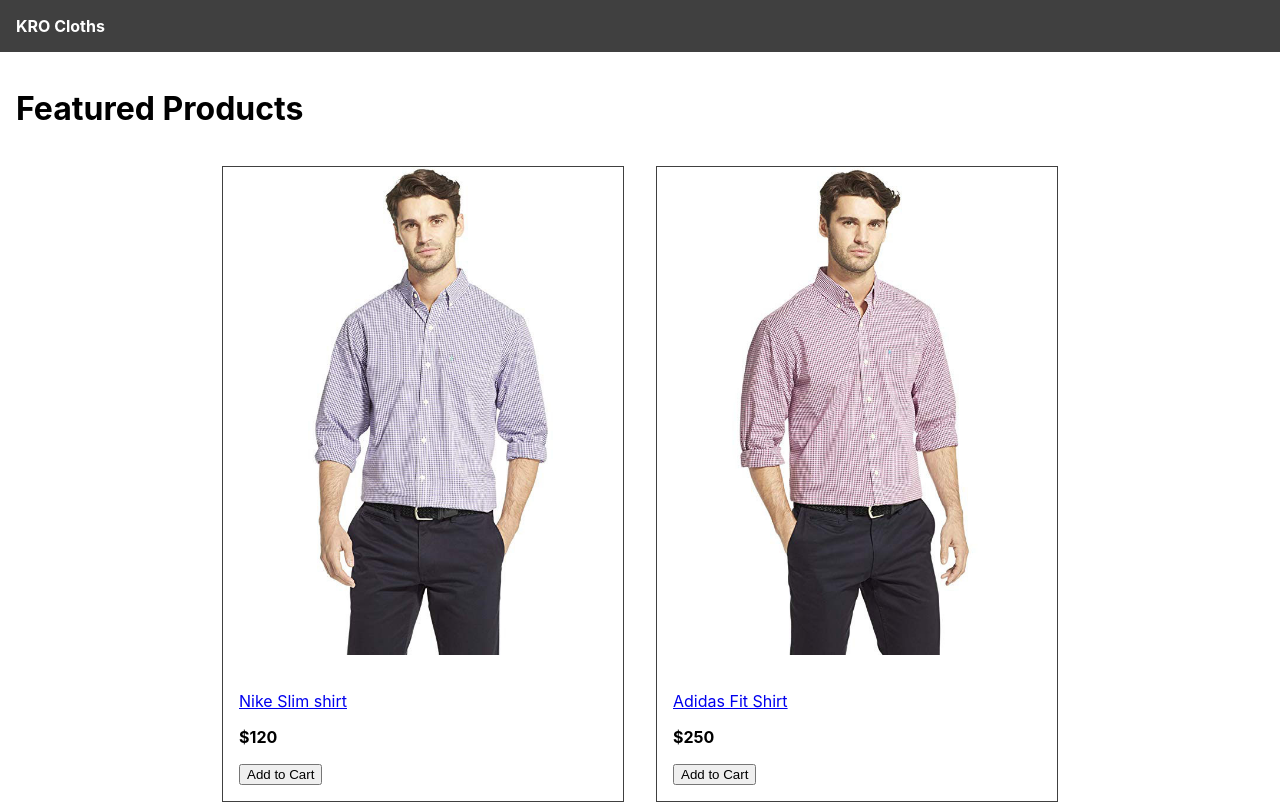
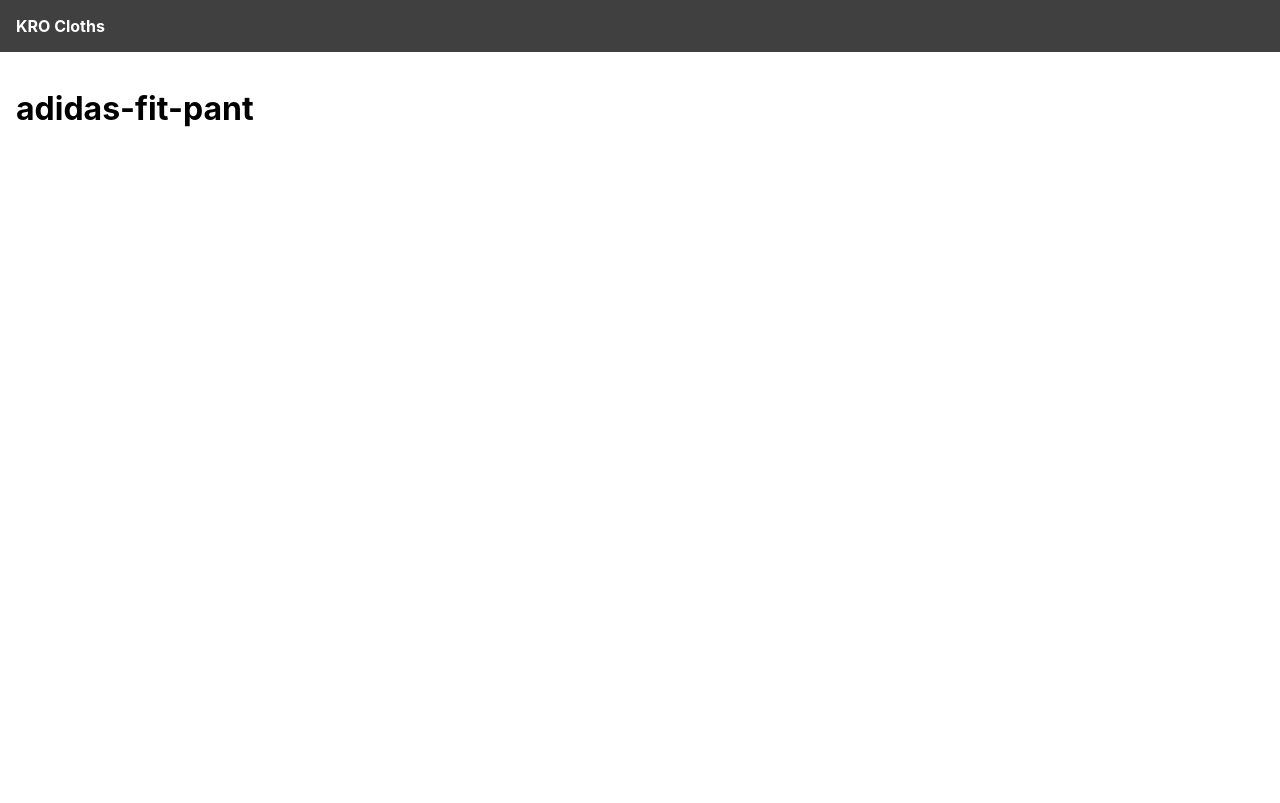
Before and after one commit to it21172878/KRO_KRO, a React (Create React App) app in the folder frontend/: page /product/adidas-fit-pant in a window 1280 px wide. Shown: the top 803 px of the page. Built offline with nearby package versions, Linux system fonts and the light colour scheme.

Commit message:
part5-Add-Routing

```diff
--- a/frontend/package.json
+++ b/frontend/package.json
@@ -8,6 +8,7 @@
     "@testing-library/user-event": "^13.5.0",
     "react": "^18.2.0",
     "react-dom": "^18.2.0",
+    "react-router-dom": "^6.11.0",
     "react-scripts": "5.0.1",
     "web-vitals": "^2.1.4"
   },
--- a/frontend/src/App.js
+++ b/frontend/src/App.js
@@ -1,33 +1,23 @@
 import data from './data';
+import { BrowserRouter, Link, Route, Routes } from 'react-router-dom';
+import HomeScreen from './screens/HomeScreen';
+import ProductScreen from './screens/ProductScreen';
 
 function App() {
   return (
+    <BrowserRouter>
       <div>
         <header>
-        <a href="/">KRO Cloths</a>
+          <Link to="/">KRO Cloths</Link>
         </header>
         <main>
-        <h1>Featured Products</h1>
-        <div className="products">
-          {data.products.map((product) => (
-            <div className="product" key={product.slug}>
-              <a href={`/product/${product.slug}`}>
-                <img src={product.image} alt={product.name} />
-              </a>
-              <div className="product-info">
-                <a href={`/product/${product.slug}`}>
-                  <p>{product.name}</p>
-                </a>
-                <p>
-                  <strong>${product.price}</strong>
-                </p>
-                <button>Add to Cart</button>
-              </div>
-            </div>
-          ))}
-        </div>
+          <Routes>
+            <Route path="/product/:slug" element={<ProductScreen />} />
+            <Route path="/" element={<HomeScreen />} />
+          </Routes>
         </main>
       </div>
+    </BrowserRouter>
   );
 }
 
--- /dev/null
+++ b/frontend/src/screens/HomeScreen.js
@@ -0,0 +1,29 @@
+import { Link } from 'react-router-dom';
+import data from '../data';
+
+function HomeScreen() {
+  return (
+    <div>
+      <h1>Featured Products</h1>
+      <div className="products">
+        {data.products.map((product) => (
+          <div className="product" key={product.slug}>
+            <Link to={`/product/${product.slug}`}>
+              <img src={product.image} alt={product.name} />
+            </Link>
+            <div className="product-info">
+              <Link to={`/product/${product.slug}`}>
+                <p>{product.name}</p>
+              </Link>
+              <p>
+                <strong>${product.price}</strong>
+              </p>
+              <button>Add to Cart</button>
+            </div>
+          </div>
+        ))}
+      </div>
+    </div>
+  );
+}
+export default HomeScreen;
--- /dev/null
+++ b/frontend/src/screens/ProductScreen.js
@@ -0,0 +1,12 @@
+import { useParams } from 'react-router-dom';
+
+function ProductScreen() {
+  const params = useParams();
+  const { slug } = params;
+  return (
+    <div>
+      <h1>{slug}</h1>
+    </div>
+  );
+}
+export default ProductScreen;
```
Also changed, not shown: 2 other files (tests, documents, lock files or other folders). Lines whose indentation alone changed are shown as unchanged.
